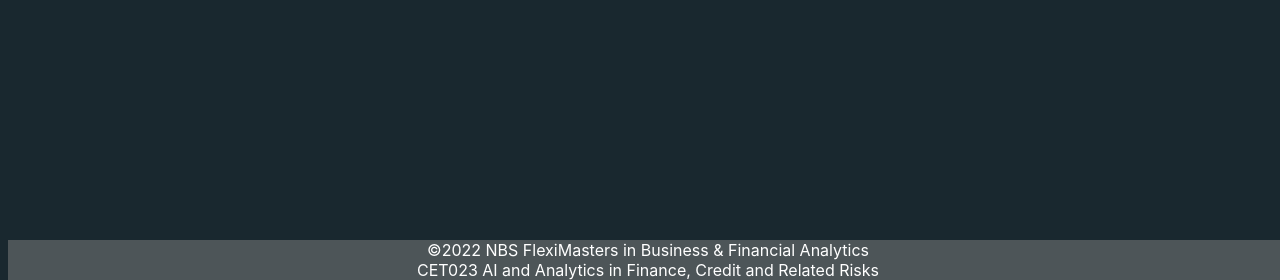
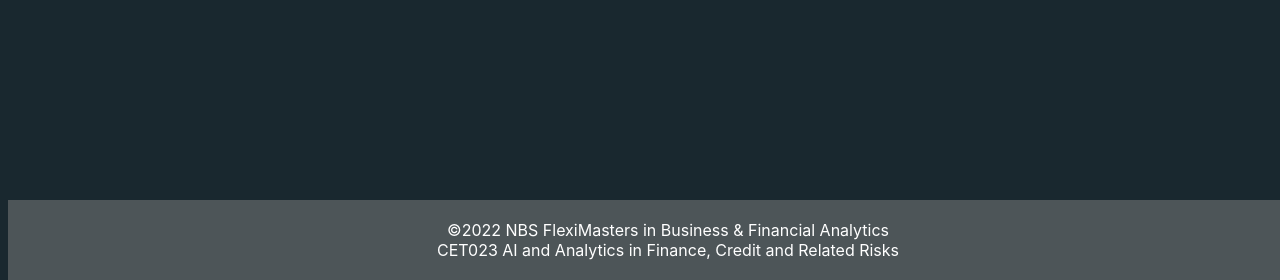
Before and after one commit to ngyewkong/DBS_share_price_3models, a Flask app: page / in a window 1280 px wide. Shown: the part 520-800 px from the top of the page. Run offline with Flask 2, Linux system fonts and the light colour scheme; parts of the project's set-up code (start-up, migrations or seed data) failed here and were passed over.

Commit message:
Update index.html

```diff
--- a/templates/index.html
+++ b/templates/index.html
@@ -46,6 +46,8 @@
             position: fixed;
             bottom: 0;
             width: 100%;
+            margin: auto;
+            padding: 20px;
             align-content: center;
             text-align: center;
             background-color: #4d5558;
```
